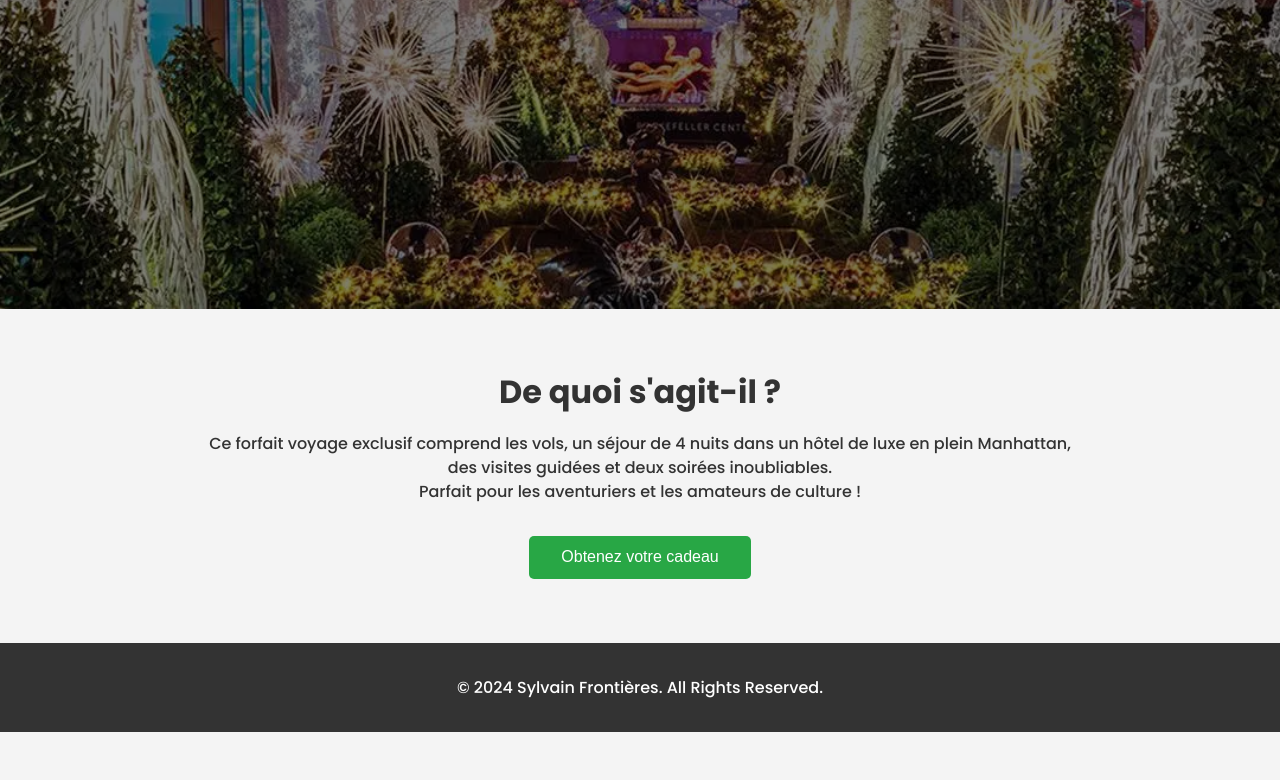
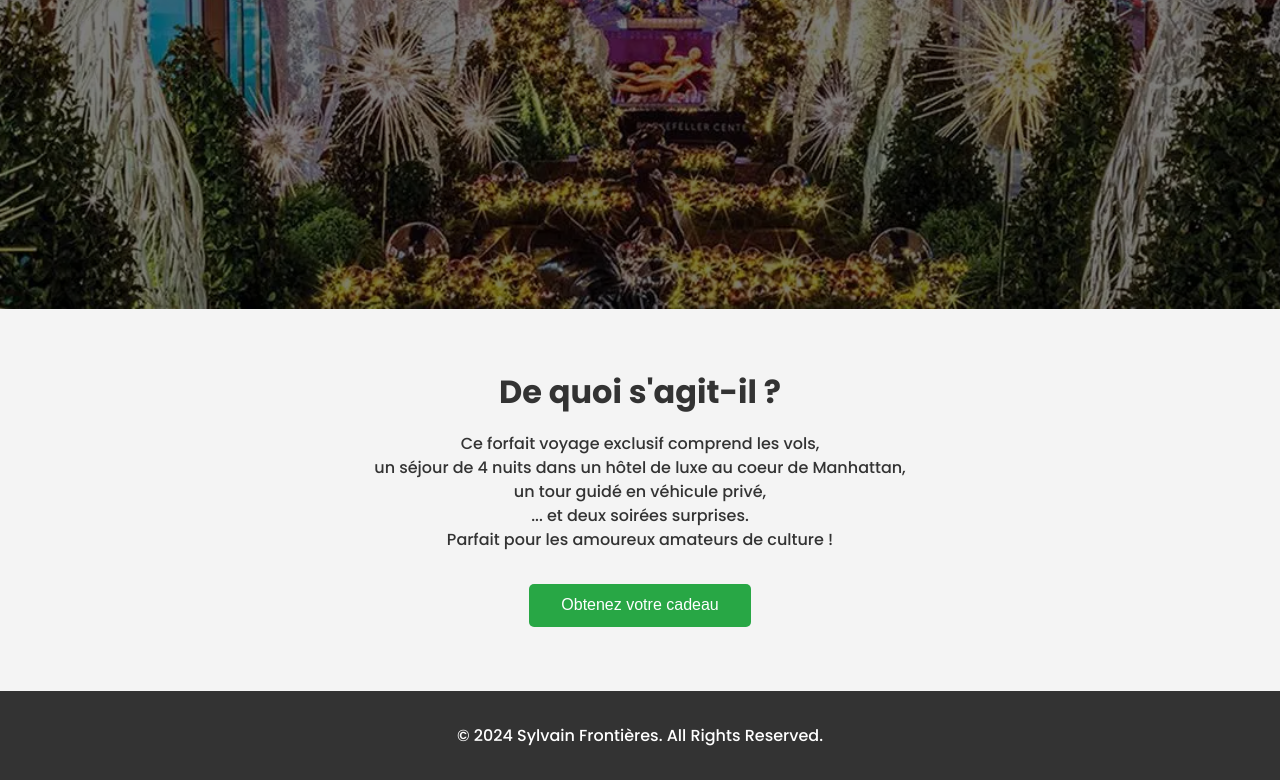
Before and after one commit to sylvain-viole/creuse, a website built with webpack: page index.html in a window 1280 px wide. Shown: the part 491-1271 px from the top of the page. Before the commit the page ends 1223 px from the top, so only its background shows below. Built offline with nearby package versions, Linux system fonts and the light colour scheme.

Commit message:
Update text content

```diff
--- a/index.html
+++ b/index.html
@@ -16,7 +16,7 @@
 
 <div class="content" id="content">
   <h2>De quoi s'agit-il ?</h2>
-  <p>Ce forfait voyage exclusif comprend les vols, un séjour de 4 nuits dans un hôtel de luxe en plein Manhattan,<br> des visites guidées et deux soirées inoubliables.<br> Parfait pour les aventuriers et les amateurs de culture !</p>
+  <p>Ce forfait voyage exclusif comprend les vols,<br>un séjour de 4 nuits dans un hôtel de luxe au coeur de Manhattan,<br> un tour guidé en véhicule privé,<br>... et deux soirées surprises.<br>Parfait pour les amoureux amateurs de culture !</p>
 
   <div class="cta">
     <button onclick="alert('Va faire un gros bisou à ton homme !')">Obtenez votre cadeau</button>
```
